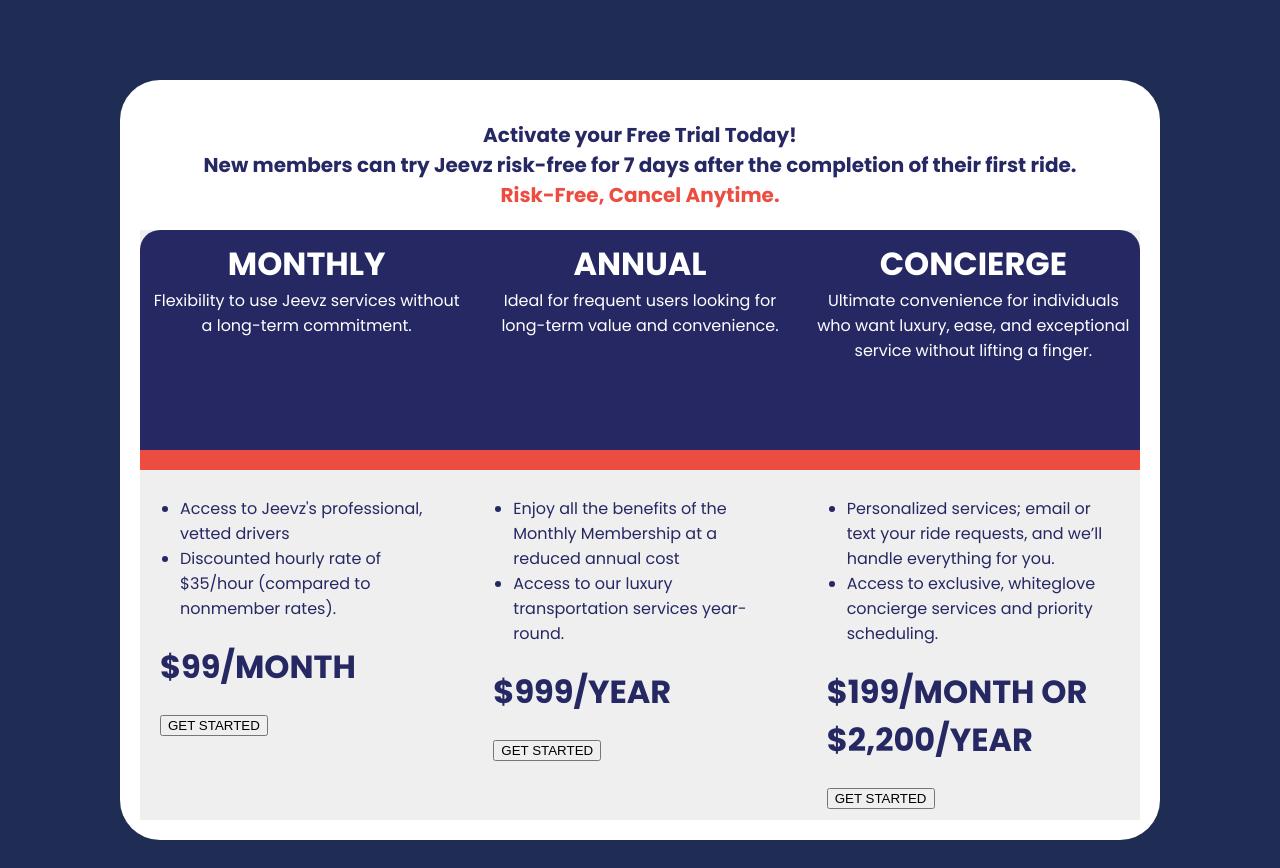
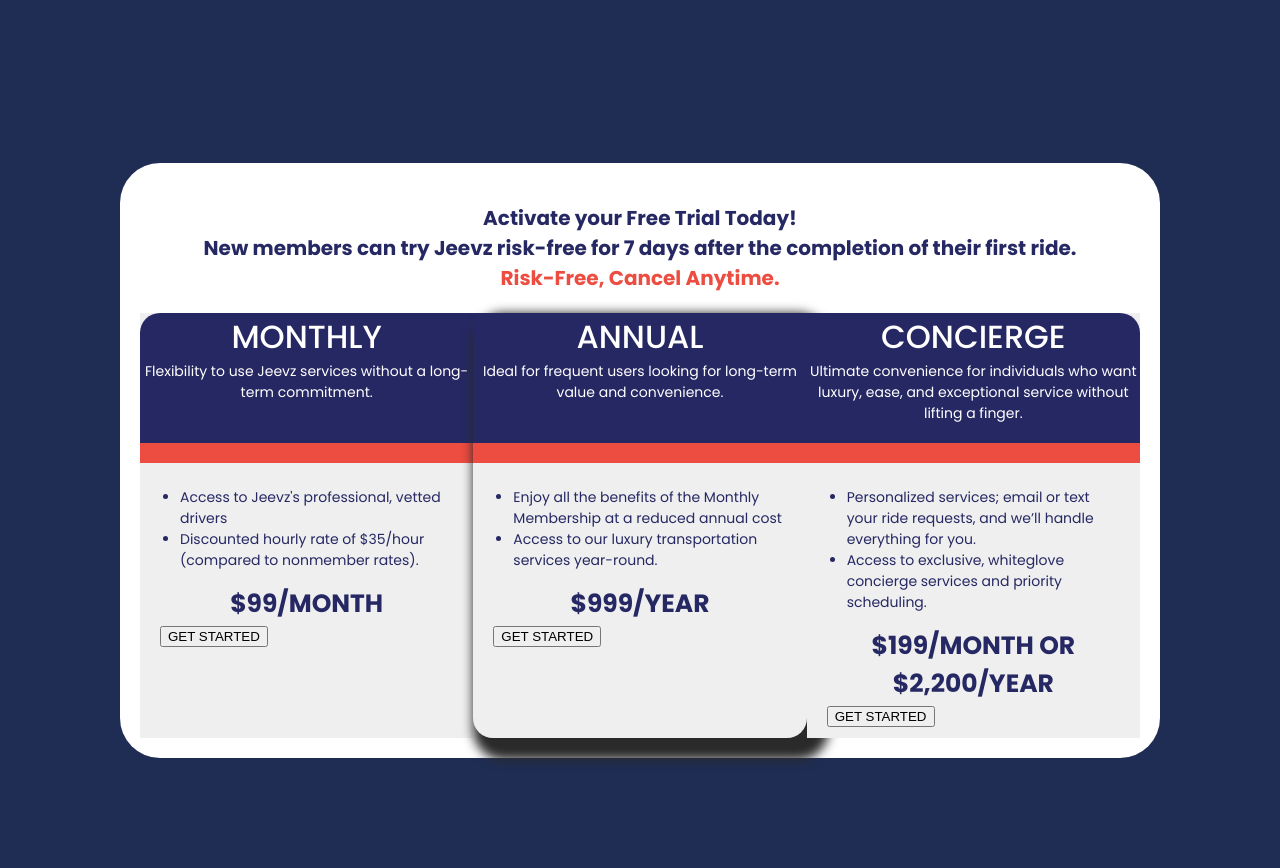
Before and after one commit to dudas1214/jeevz-proj, a plain HTML site: page index.html in a window 1280 px wide. Drawn offline with Linux system fonts and the light colour scheme.

Commit message:
tinkering with the design

```diff
--- a/style.css
+++ b/style.css
@@ -39,15 +39,17 @@ body{background-color: #1F2D54;
     background-color: #262863;
     color: #fff;
     text-align: center;
-    height: 200px;
-    padding: 10px;
+    height: 130px;
+    margin: 0px;
     border-bottom: 20px solid #ed4c40;
 }
 
 .plans-header h1{
-    margin: 0;}
+    margin: 0;
+    font-weight: 500;}
 .plans-header p{
     margin: 0;
+    font-size: 14px;
 }
 .plans > div{
     display: flex;
@@ -69,5 +71,25 @@ body{background-color: #1F2D54;
 }
 .plans-content ul{
     padding: 0 0 0 20px;
+    font-size: 14px;
 
 }
+
+.plans-content h1{
+    font-size: 25px;
+    text-align: center;
+    margin: 0;
+}
+
+.plans-content a{
+    border-radius:  40px;
+    size: 15px;
+    display: block;
+    color: #1F2D54;
+    background-color: #efefef;
+    text
+}
+.annual{
+    border-radius: 20px;
+    box-shadow: 11px 11px 11px 11px rgb(43, 42, 42);
+}
```
